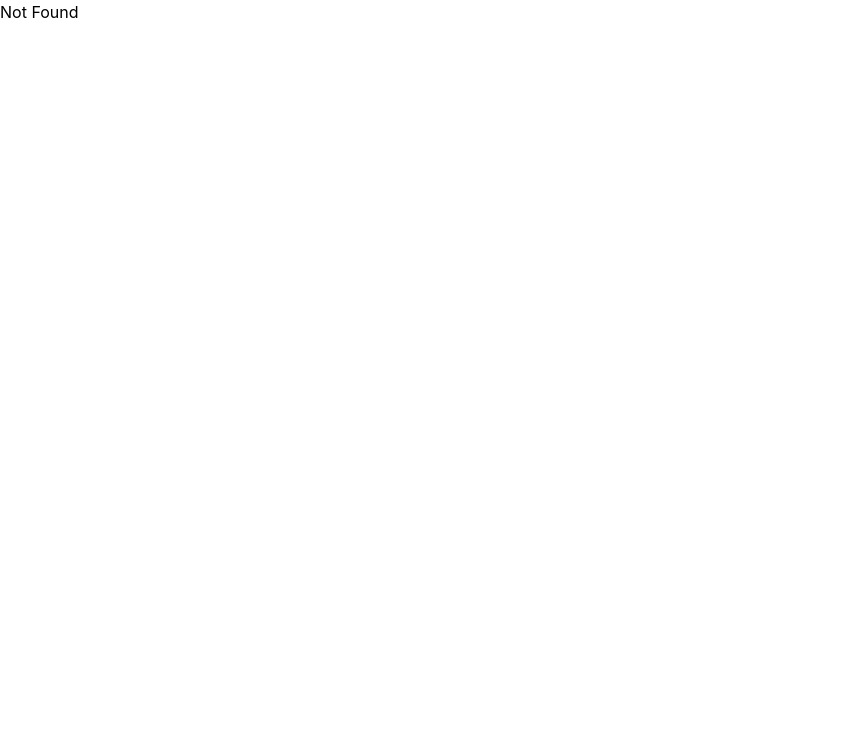
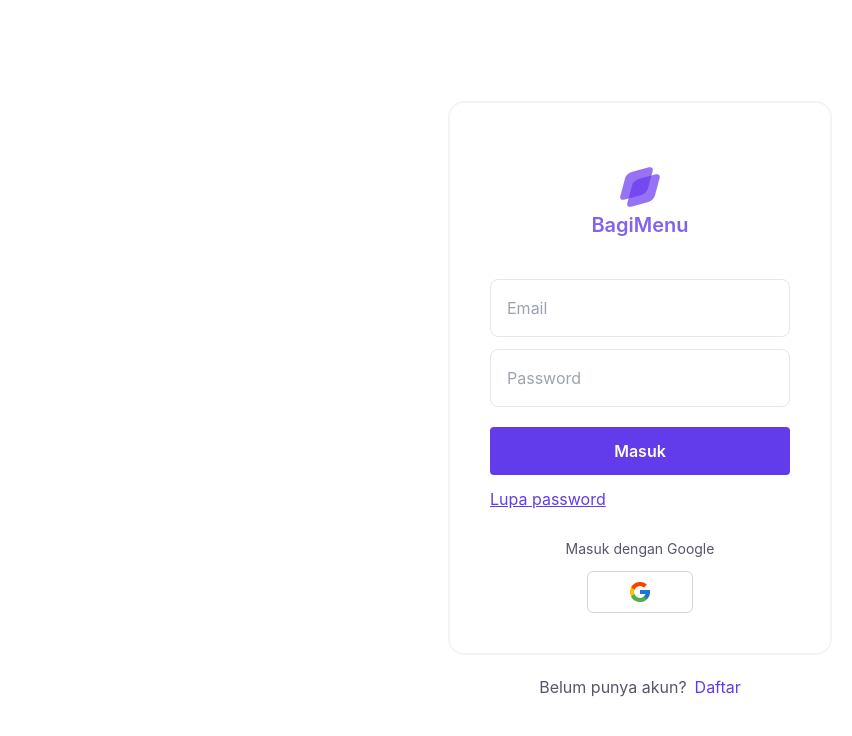
Before and after one commit to armanrozika/bagimenu, a React (Vite) app: page /login in a window 1280 px wide. Shown: the top 736 px of the page, without its empty margins (0-852 px from the left). Built offline with nearby package versions, Linux system fonts and the light colour scheme.

Commit message:
add register layout

```diff
--- /dev/null
+++ b/src/components/Icon.tsx
@@ -0,0 +1,25 @@
+function Icon() {
+  return (
+    <svg
+      fill="none"
+      height="48"
+      viewBox="0 0 40 48"
+      width="40"
+      xmlns="http://www.w3.org/2000/svg"
+      className="mx-auto mt-5"
+    >
+      <g fill="#6938ef">
+        <path
+          d="m5.03741 15.4637c.7506-2.8008 3.62961-5.67985 6.43049-6.43044l17.4617-4.67957c2.8009-.7506 4.4629.91146 3.7123 3.71231l-4.6795 17.4617c-.7506 2.8009-3.6297 5.6799-6.4305 6.4305l-17.46175 4.6796c-2.80085.7505-4.462904-.9115-3.712306-3.7124z"
+          opacity=".7"
+        />
+        <path
+          d="m12.0355 22.4642c.7506-2.8008 3.6296-5.6799 6.4304-6.4305l17.4617-4.6795c2.8009-.7506 4.4629.9114 3.7123 3.7123l-4.6795 17.4617c-.7506 2.8009-3.6296 5.6799-6.4305 6.4305l-17.4617 4.6795c-2.80085.7506-4.46291-.9114-3.71231-3.7123z"
+          opacity=".7"
+        />
+      </g>
+    </svg>
+  );
+}
+
+export default Icon;
--- a/src/components/Sidebar.tsx
+++ b/src/components/Sidebar.tsx
@@ -5,7 +5,7 @@
 import { TfiClose } from "react-icons/tfi";
 import { BsCart2 } from "react-icons/bs";
 import { IoAnalytics } from "react-icons/io5";
-import { MdOutlineManageAccounts } from "react-icons/md";
+import Icon from "./Icon";
 
 function Sidebar({
   isOpen,
@@ -22,27 +22,9 @@
         className="lg:hidden absolute top-5 right-5"
         onClick={() => setIsOpen(false)}
       />
-      <svg
-        fill="none"
-        height="48"
-        viewBox="0 0 40 48"
-        width="40"
-        xmlns="http://www.w3.org/2000/svg"
-        className="mx-auto mb-10"
-      >
-        <g fill="#6938ef">
-          <path
-            d="m5.03741 15.4637c.7506-2.8008 3.62961-5.67985 6.43049-6.43044l17.4617-4.67957c2.8009-.7506 4.4629.91146 3.7123 3.71231l-4.6795 17.4617c-.7506 2.8009-3.6297 5.6799-6.4305 6.4305l-17.46175 4.6796c-2.80085.7505-4.462904-.9115-3.712306-3.7124z"
-            opacity=".7"
-          />
-          <path
-            d="m12.0355 22.4642c.7506-2.8008 3.6296-5.6799 6.4304-6.4305l17.4617-4.6795c2.8009-.7506 4.4629.9114 3.7123 3.7123l-4.6795 17.4617c-.7506 2.8009-3.6296 5.6799-6.4305 6.4305l-17.4617 4.6795c-2.80085.7506-4.46291-.9114-3.71231-3.7123z"
-            opacity=".7"
-          />
-        </g>
-      </svg>
+      <Icon />
       <Link
-        className="transition mb-1 rounded p-3 text-ungu text-sm bg-ungupudar flex items-center font-semibold"
+        className="transition mb-1 mt-10 rounded p-3 text-ungu text-sm bg-ungupudar flex items-center font-semibold"
         to=""
         onClick={() => setIsOpen(false)}
       >
@@ -91,14 +73,7 @@
           <AiOutlineShop className="mr-3 text-xl" />
           <p>Toko</p>
         </Link>
-        <Link
-          to=""
-          className="transition mb-1  rounded-md p-3 text-sm text-hitampudar flex items-center font-semibold cursor-pointer"
-          onClick={() => setIsOpen(false)}
-        >
-          <MdOutlineManageAccounts className="mr-3 text-xl" />
-          <p>Profile</p>
-        </Link>
+
         <div className="transition mb-1  rounded-md p-3 text-sm text-hitampudar flex items-center font-semibold cursor-pointer">
           <LiaSignOutAltSolid className="mr-3 text-xl" />
           <p>Logout</p>
--- a/src/routeTree.gen.ts
+++ b/src/routeTree.gen.ts
@@ -11,11 +11,17 @@
 // Import Routes
 
 import { Route as rootRoute } from './routes/__root'
+import { Route as LoginImport } from './routes/login'
 import { Route as PrivateImport } from './routes/_private'
 import { Route as IndexImport } from './routes/index'
 import { Route as PrivateDashboardIndexImport } from './routes/_private.dashboard/index'
 
 // Create/Update Routes
+
+const LoginRoute = LoginImport.update({
+  path: '/login',
+  getParentRoute: () => rootRoute,
+} as any)
 
 const PrivateRoute = PrivateImport.update({
   id: '/_private',
@@ -50,6 +56,13 @@
       preLoaderRoute: typeof PrivateImport
       parentRoute: typeof rootRoute
     }
+    '/login': {
+      id: '/login'
+      path: '/login'
+      fullPath: '/login'
+      preLoaderRoute: typeof LoginImport
+      parentRoute: typeof rootRoute
+    }
     '/_private/dashboard/': {
       id: '/_private/dashboard/'
       path: '/dashboard'
@@ -76,12 +89,14 @@
 export interface FileRoutesByFullPath {
   '/': typeof IndexRoute
   '': typeof PrivateRouteWithChildren
+  '/login': typeof LoginRoute
   '/dashboard': typeof PrivateDashboardIndexRoute
 }
 
 export interface FileRoutesByTo {
   '/': typeof IndexRoute
   '': typeof PrivateRouteWithChildren
+  '/login': typeof LoginRoute
   '/dashboard': typeof PrivateDashboardIndexRoute
 }
 
@@ -89,26 +104,29 @@
   __root__: typeof rootRoute
   '/': typeof IndexRoute
   '/_private': typeof PrivateRouteWithChildren
+  '/login': typeof LoginRoute
   '/_private/dashboard/': typeof PrivateDashboardIndexRoute
 }
 
 export interface FileRouteTypes {
   fileRoutesByFullPath: FileRoutesByFullPath
-  fullPaths: '/' | '' | '/dashboard'
+  fullPaths: '/' | '' | '/login' | '/dashboard'
   fileRoutesByTo: FileRoutesByTo
-  to: '/' | '' | '/dashboard'
-  id: '__root__' | '/' | '/_private' | '/_private/dashboard/'
+  to: '/' | '' | '/login' | '/dashboard'
+  id: '__root__' | '/' | '/_private' | '/login' | '/_private/dashboard/'
   fileRoutesById: FileRoutesById
 }
 
 export interface RootRouteChildren {
   IndexRoute: typeof IndexRoute
   PrivateRoute: typeof PrivateRouteWithChildren
+  LoginRoute: typeof LoginRoute
 }
 
 const rootRouteChildren: RootRouteChildren = {
   IndexRoute: IndexRoute,
   PrivateRoute: PrivateRouteWithChildren,
+  LoginRoute: LoginRoute,
 }
 
 export const routeTree = rootRoute
@@ -124,7 +142,8 @@
       "filePath": "__root.tsx",
       "children": [
         "/",
-        "/_private"
+        "/_private",
+        "/login"
       ]
     },
     "/": {
@@ -136,6 +155,9 @@
         "/_private/dashboard/"
       ]
     },
+    "/login": {
+      "filePath": "login.tsx"
+    },
     "/_private/dashboard/": {
       "filePath": "_private.dashboard/index.tsx",
       "parent": "/_private"
--- /dev/null
+++ b/src/routes/login.tsx
@@ -0,0 +1,93 @@
+import { createFileRoute, Link } from "@tanstack/react-router";
+import { useState } from "react";
+import Icon from "../components/Icon";
+import { FcGoogle } from "react-icons/fc";
+
+export const Route = createFileRoute("/login")({
+  component: Login,
+});
+
+function Login() {
+  enum RegisterType {
+    Login,
+    Signup,
+  }
+  const [registerState, setRegisterState] = useState<RegisterType>(
+    RegisterType.Login
+  );
+  return (
+    <div className="flex flex-col justify-center items-center h-screen">
+      <form className="mx-auto my-0 border-2 border-gray-100 p-10 rounded-2xl">
+        <Icon />
+        <h1 className="text-center mb-10 text-xl text-ungu text-opacity-80 font-semibold">
+          BagiMenu
+        </h1>
+        <div className="relative mb-3">
+          <input
+            className="border border-gray-200 rounded-lg p-4 w-[300px]"
+            type="text"
+            placeholder="Email"
+            required
+          />
+        </div>
+        <div className="relative">
+          <input
+            className="border w-full border-gray-200 rounded-lg p-4"
+            type="password"
+            placeholder="Password"
+            required
+          />
+        </div>
+        <button
+          type="submit"
+          className="bg-ungu mt-5 w-full rounded py-3 font-semibold text-white hover:bg-opacity-95 transition"
+        >
+          {registerState === RegisterType.Login ? "Masuk" : "Daftar"}
+        </button>
+
+        {registerState === RegisterType.Login && (
+          <Link
+            to=""
+            target="_blank"
+            className="text-ungu text-right inline-block mt-3 underline"
+          >
+            Lupa password
+          </Link>
+        )}
+        <div className="text-center mt-7">
+          <p className="text-hitampudar text-sm">Masuk dengan Google</p>
+          <button
+            type="button"
+            className="mt-3 rounded-md hover:bg-gray-100 transition border border-gray-300 px-10 py-2"
+          >
+            <FcGoogle className="mx-auto text-2xl" />
+          </button>
+        </div>
+      </form>
+      {registerState === RegisterType.Login && (
+        <>
+          <div className="flex justify-end items-center mt-5">
+            <p className="mr-2 text-hitampudar">Belum punya akun?</p>
+            <p
+              className="text-ungu cursor-pointer"
+              onClick={() => setRegisterState(RegisterType.Signup)}
+            >
+              Daftar
+            </p>
+          </div>
+        </>
+      )}
+      {registerState === RegisterType.Signup && (
+        <div className="flex justify-center items-center mt-10">
+          <p className="mr-2 text-hitampudar">Sudah punya akun?</p>
+          <p
+            className="text-ungu cursor-pointer"
+            onClick={() => setRegisterState(RegisterType.Login)}
+          >
+            Masuk
+          </p>
+        </div>
+      )}
+    </div>
+  );
+}
--- a/tailwind.config.js
+++ b/tailwind.config.js
@@ -4,7 +4,7 @@
   theme: {
     extend: {
       colors: {
-        ungu: "#4f46e5",
+        ungu: "#623cea",
         ungupudar: "#f4f3ff",
         hitampudar: "#555668",
       },
```
